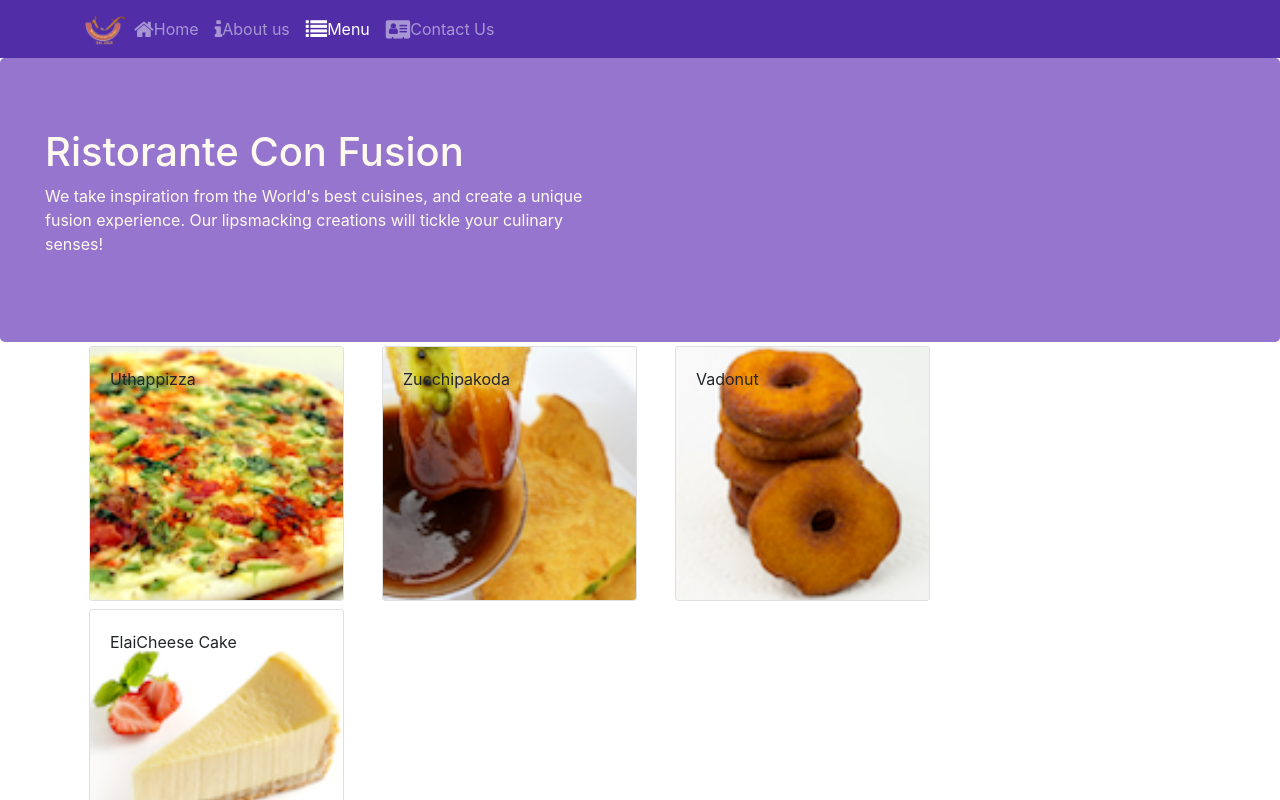
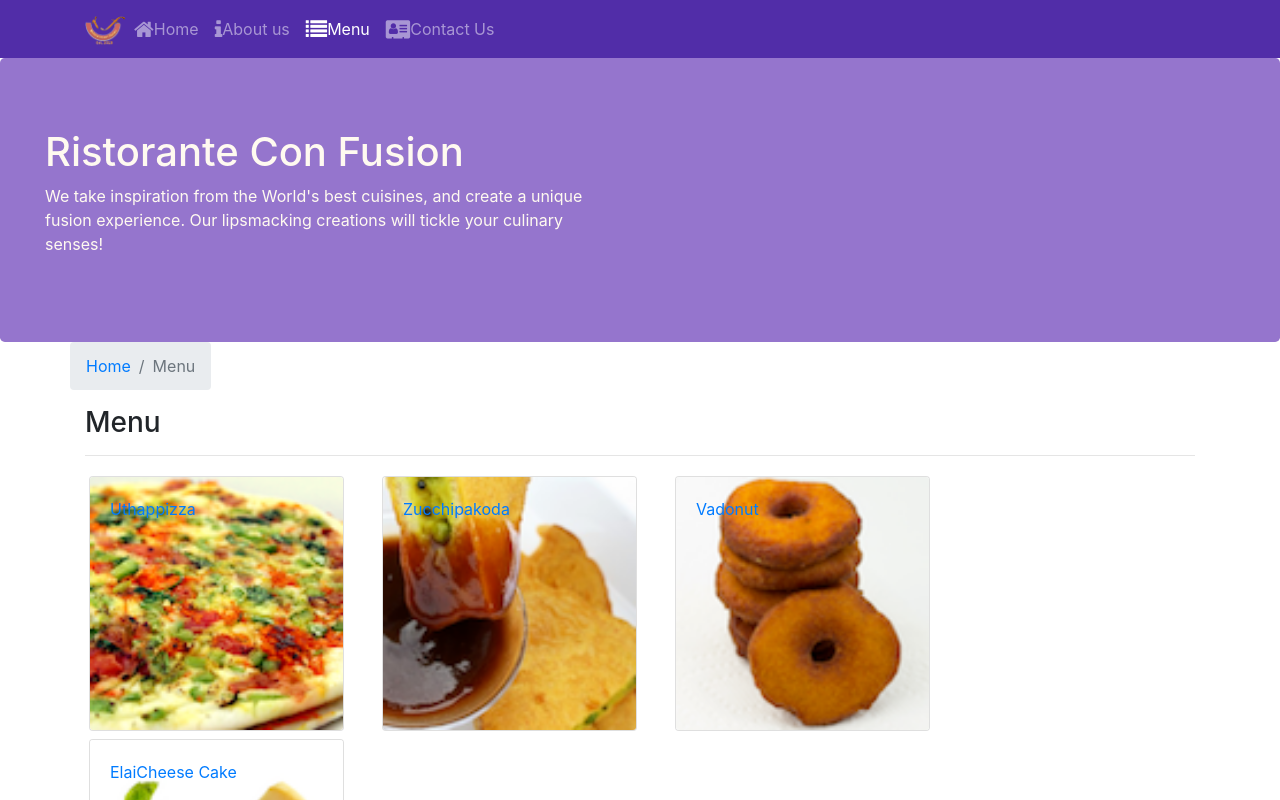
Before and after one commit to Tejaswikapoor/ReactJS, a React (Create React App) app: page /menu in a window 1280 px wide. Shown: the top 800 px of the page. Built offline with nearby package versions, Linux system fonts and the light colour scheme.

Commit message:
OnClick to DishComponent

```diff
--- a/src/components/ContactComponent.js
+++ b/src/components/ContactComponent.js
@@ -1,8 +1,22 @@
 import React from 'react';
-
+import { Breadcrumb,BreadcrumbItem} from 'reactstrap';
+import { Link } from 'react-router-dom';
 function Contact(props) {
     return(
         <div className="container">
+            <div className="row">
+                <Breadcrumb>
+                    <BreadcrumbItem> <Link to='/home'>Home</Link></BreadcrumbItem>
+                    <BreadcrumbItem> Contact US</BreadcrumbItem>
+
+                </Breadcrumb>
+                <div className="col-12">
+                    <h3>
+                    Contact US
+                    </h3>
+                    <hr/>
+                </div>
+            </div>
             <div className="row row-content">
                 <div className="col-12">
                 <h3>Location Information</h3>
--- a/src/components/DishDetailComponent.js
+++ b/src/components/DishDetailComponent.js
@@ -1,9 +1,7 @@
 import React from 'react';
 //import {Media} from 'reactstrap';
-import {Card,CardImg, CardImgOverlay,CardText,CardBody,CardTitle} from 'reactstrap';
-
-
-
+import {Card,CardImg, CardImgOverlay,CardText,CardBody,CardTitle,BreadcrumbItem,Breadcrumb} from 'reactstrap';
+import {Link } from 'react-router-dom';
 
   function RenderDish({dish}){
     if (dish != null)
@@ -25,6 +23,23 @@ import {Card,CardImg, CardImgOverlay,CardText,CardBody,CardTitle} from 'reactstr
       const DishDetail=(props)=>{
 return(
         <div className="container ">
+          <div className="row">
+                <Breadcrumb>
+                    <BreadcrumbItem> <Link to='/home'>Home</Link></BreadcrumbItem>
+                    <BreadcrumbItem> <Link to='/menu'>Menu</Link></BreadcrumbItem>
+                    <BreadcrumbItem active>{props.dish.name}</BreadcrumbItem>
+                </Breadcrumb>
+                <div className="col-12">
+                    <h3>
+                       {props.dish.name}
+                    </h3>
+                    <hr/>
+                </div>
+
+
+
+            </div>
+
         <div className="row col-md-3 m-1 ">
        <RenderDish dish={props.dish}/>
       </div>
--- a/src/components/HomeComponent.js
+++ b/src/components/HomeComponent.js
@@ -14,6 +14,7 @@ function RenderCard({items}){
     </Card>
 );
 }
+
 
 function Home(props){
 return(
--- a/src/components/MainComponent.js
+++ b/src/components/MainComponent.js
@@ -38,6 +38,11 @@ class Main extends Component{
         )
       }
 
+    const DishWithID= ({match})=>{
+        return (
+         <DishDetail dish={ this.state.dishes.filter((dish)=> dish.id===parseInt(match.params.id,10))[0]}/>
+        )
+    }
   return (
 
       <div>
@@ -45,6 +50,7 @@ class Main extends Component{
        <Switch>
          <Route path='/home' component={HomePage}/>
          <Route exact path='/menu' component={()=> <Menu dishes={this.state.dishes}/>}/>
+         <Route path='/menu/:id' component={DishWithID}/>
          <Route exact path='/contactus' component={Contact}/>
          <Route Redirect='/home'/>
        </Switch>
--- a/src/components/MenuComponent.js
+++ b/src/components/MenuComponent.js
@@ -1,31 +1,44 @@
 import React from 'react';
 //import {Media} from 'reactstrap';
-import {Card,CardImg, CardImgOverlay,CardText,CardBody,CardTitle} from 'reactstrap';
-
+import {Card,CardImg, CardImgOverlay,CardText,CardBody,CardTitle, Breadcrumb, BreadcrumbItem} from 'reactstrap';
+import { Link } from 'react-router-dom';
 function RenderMenuItem({dish,onClick}){
     return(
-    <Card onClick={()=>{onClick(dish.id)}} >
-    <CardImg witdh="100%" src={dish.image} alt={dish.name}/>
+    <Card  >
+        <Link to={`/menu/${dish.id}`}>
+        <CardImg witdh="100%" src={dish.image} alt={dish.name}/>
 
-<CardImgOverlay >
-    <CardTitle heading > {dish.name}</CardTitle>
-</CardImgOverlay>
+        <CardImgOverlay >
+                <CardTitle heading > {dish.name}</CardTitle>
+        </CardImgOverlay>
+        </Link>
+    </Card>
+    )
 
-</Card>
-    )
 }
-
    const Menu=(props)=>{
     const menu=props.dishes.map((dish)=>{
         return(
             <div key={dish.id} className="col-12 col-md-3 m-1">
-               <RenderMenuItem dish={dish} onClick={props.onClick}/>
+               <RenderMenuItem dish={dish} />
             </div>
         );
     });
     return(
 
         <div className="container">
+            <div className="row">
+                <Breadcrumb>
+                    <BreadcrumbItem> <Link to='/home'>Home</Link></BreadcrumbItem>
+                    <BreadcrumbItem active>Menu</BreadcrumbItem>
+                </Breadcrumb>
+                <div className="col-12">
+                    <h3>
+                        Menu
+                    </h3>
+                    <hr/>
+                </div>
+            </div>
             <div className="row">
 
                 {menu}
```
Lines whose indentation alone changed are shown as unchanged.
